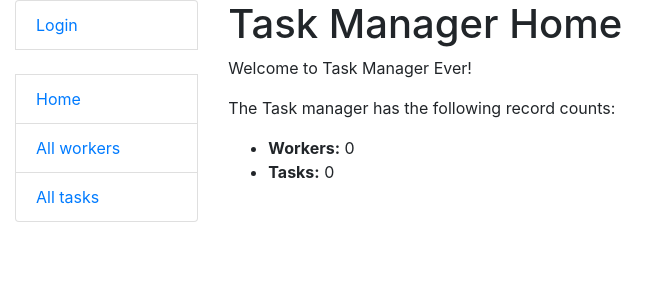
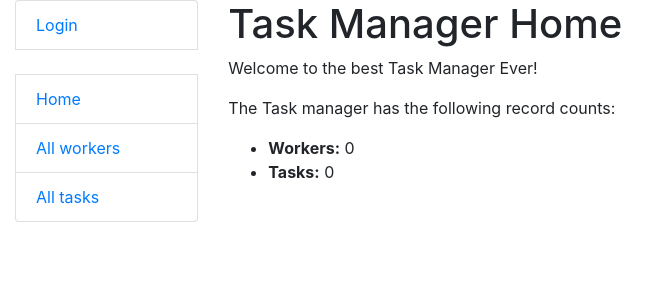
Before and after one commit to BGBroth/it-company-task-manager, a Django app: page / in a window 1280 px wide. Shown: the top 300 px of the page, without its empty margins (0-669 px from the left). Run offline with Django 4.2, Linux system fonts and the light colour scheme; data that the repository does not hold is empty.

Commit message:
Fix typo in index.html

```diff
--- a/templates/task_manager/index.html
+++ b/templates/task_manager/index.html
@@ -2,7 +2,7 @@
 
 {% block content %}
     <h1>Task Manager Home</h1>
-    <p>Welcome to Task Manager Ever!</p>
+    <p>Welcome to the best Task Manager Ever!</p>
 
     <p>The Task manager has the following record counts:</p>
     <ul>
```
